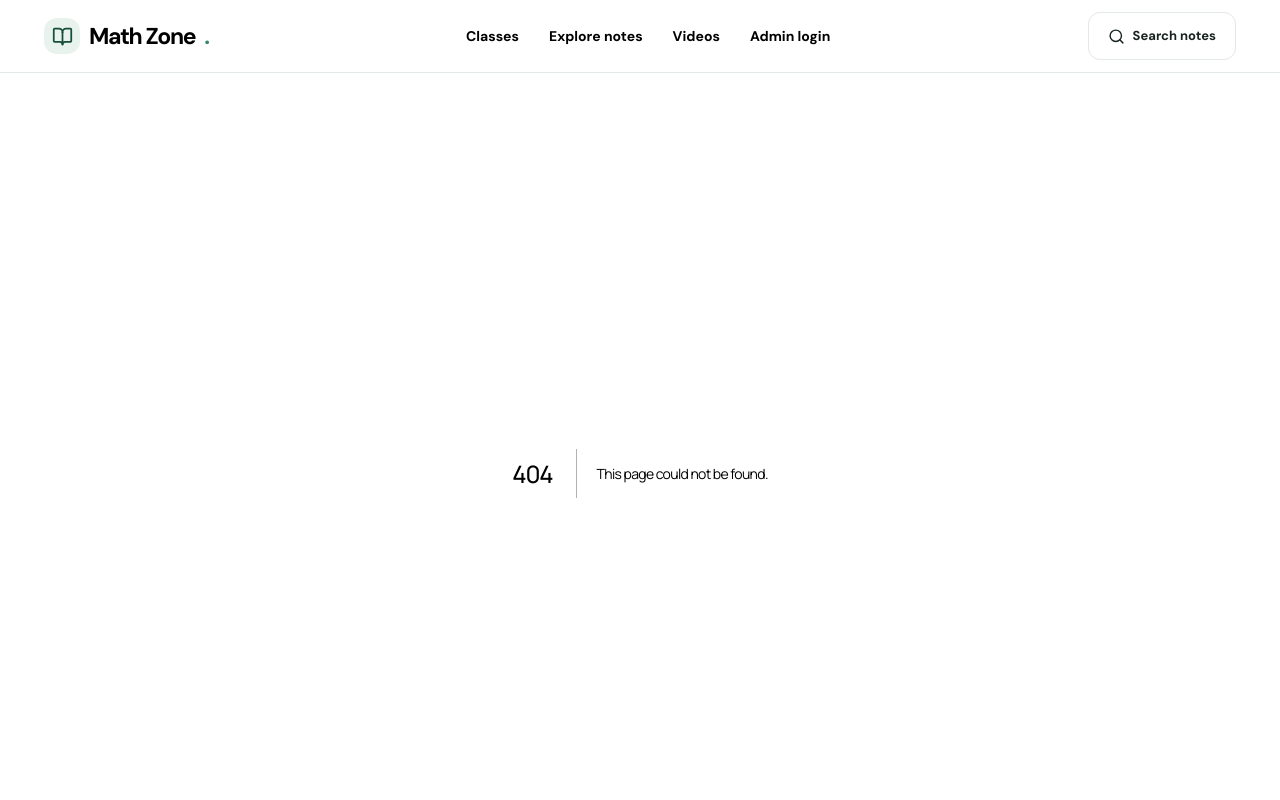
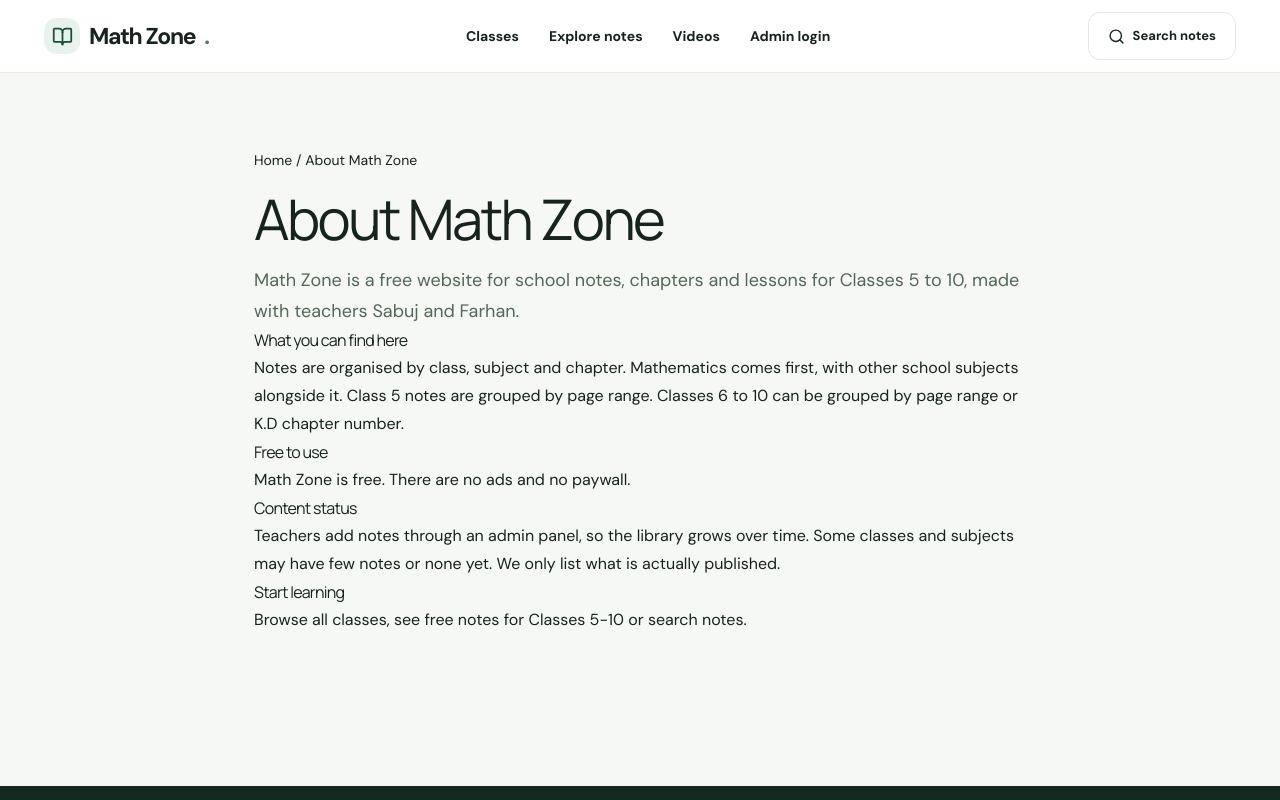
Before and after one commit to zyqorbusiness-lab/math-zone, a Next.js app: page /about in a window 1280 px wide. Before the commit this address had no page. Shown: the top 800 px of the page. Built offline with nearby package versions, Linux system fonts and the light colour scheme.

Commit message:
Create page.tsx

```diff
--- /dev/null
+++ b/app/about/page.tsx
@@ -0,0 +1,12 @@
+import Link from 'next/link';import {PageShell} from '@/components/page-shell';import {seo} from '@/lib/seo';
+export const metadata=seo('About Math Zone | Free Notes for Classes 5-10','Math Zone is a free notes website for Classes 5-10, run with teachers Sabuj and Farhan.','/about');
+export default function About(){return <PageShell title="About Math Zone" path="/about" type="AboutPage" intro="Math Zone is a free website for school notes, chapters and lessons for Classes 5 to 10, made with teachers Sabuj and Farhan.">
+<h2>What you can find here</h2>
+<p>Notes are organised by class, subject and chapter. Mathematics comes first, with other school subjects alongside it. Class 5 notes are grouped by page range. Classes 6 to 10 can be grouped by page range or K.D chapter number.</p>
+<h2>Free to use</h2>
+<p>Math Zone is free. There are no ads and no paywall.</p>
+<h2>Content status</h2>
+<p>Teachers add notes through an admin panel, so the library grows over time. Some classes and subjects may have few notes or none yet. We only list what is actually published.</p>
+<h2>Start learning</h2>
+<p><Link href="/classes">Browse all classes</Link>, <Link href="/free-notes">see free notes for Classes 5-10</Link> or <Link href="/search">search notes</Link>.</p>
+</PageShell>}
```
